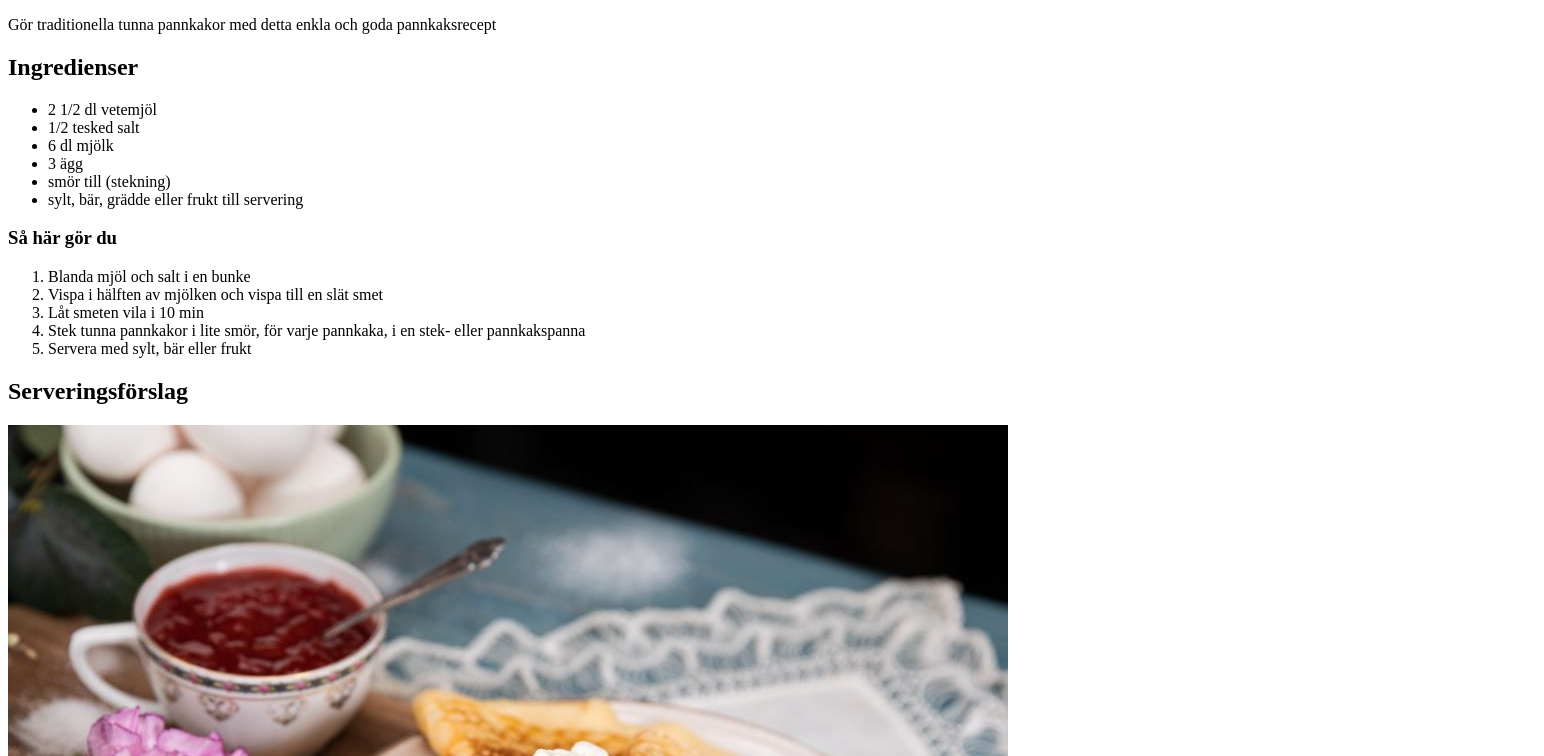
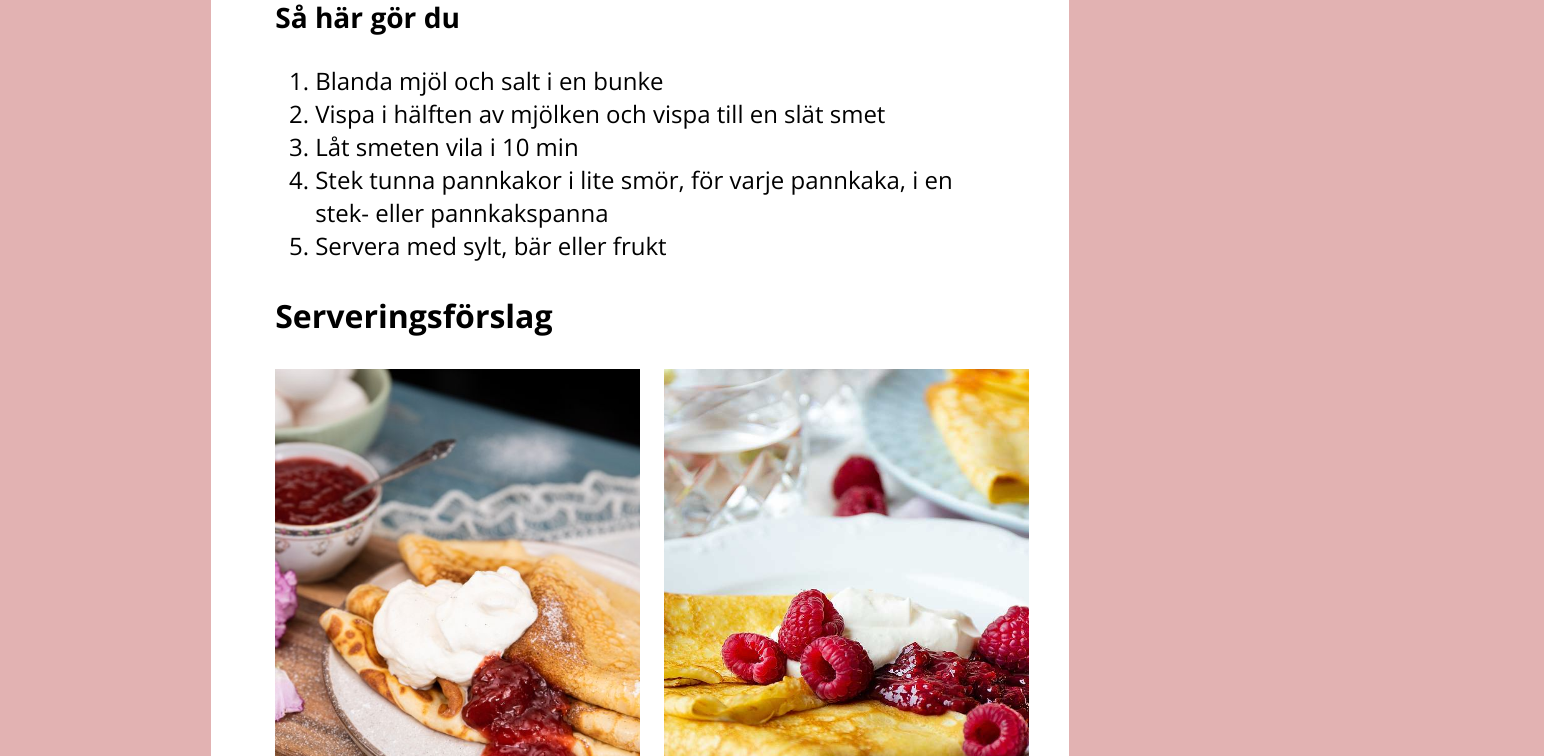
Before and after one commit to AnkanGranero/Recept, a plain HTML site: page index.html in a window 1280 px wide. Shown: the part 1100-1856 px from the top of the page, 1544 px wide, since content can reach past the window. Drawn offline with nearby package versions, Linux system fonts and the light colour scheme; a web font is replaced by a local one.

Commit message:
Add styling, imported font, some improvements in script

```diff
--- a/index.html
+++ b/index.html
@@ -5,17 +5,24 @@
     <meta charset="utf-8" />
     <meta name="viewport" content="width=device-width" />
     <title>Andreas recept</title>
+    <link href="styles/style.css" rel="stylesheet">
+    <link rel="preconnect" href="https://fonts.googleapis.com">
+    <link rel="preconnect" href="https://fonts.gstatic.com" crossorigin>
+    <link
+        href="https://fonts.googleapis.com/css2?family=Barlow+Condensed:ital,wght@0,100;0,200;0,300;0,400;0,500;0,600;0,700;0,800;0,900;1,100;1,200;1,300;1,400;1,500;1,600;1,700;1,800;1,900&family=Old+Standard+TT:ital,wght@0,400;0,700;1,400&family=Open+Sans:ital,wght@0,300..800;1,300..800&display=swap"
+        rel="stylesheet">
     <script src="scripts/script.js" defer></script>
 </head>
 
 <body>
+    <img id="hero-image" src="" alt="Bild på receptet">
+    <div class="wrapper">
         <header>
-        <img id="hero-image" src="" alt="Bild på receptet">
             <h1 id="recipe-title"></h1>
             <p id="recipe-lead"></p>
         </header>
         <section>
-        <h2>Ingredienser</h2>
+            <h2>Ingredienser (4 portioner)</h2>
             <ul id="ingredients">
             </ul>
         </section>
@@ -24,12 +31,13 @@
             <ol id="instructions">
             </ol>
         </section>
-    <div>
+        <section>
             <h2>Serveringsförslag</h2>
-        <div class="bottom-pictures">
-            <img id="serving-picture-left" src="" alt="Bild på serveringstips till receptet">
-            <img id="serving-picture-right" src="" alt="Bild på serveringstips till receptet">
+            <div id="serving-pictures">
+                <img class="serving-picture" src="" alt="Bild på serveringstips till receptet">
+                <img class="serving-picture" src="" alt="Bild på serveringstips till receptet">
             </div>
+        </section>
     </div>
 
 </body>
--- a/scripts/script.js
+++ b/scripts/script.js
@@ -20,7 +20,7 @@ const pancakeRecipe = {
         "Stek tunna pannkakor i lite smör, för varje pannkaka, i en stek- eller pannkakspanna",
         "Servera med sylt, bär eller frukt"
     ],
-    bottomPictures: [
+    servingPictures: [
         { src: "images/servering.jpeg", alt: "Pannkakor serverade med grädde och sylt" },
         { src: "images/servering2.jpg", alt: "Pannkakor serverade med grädde och hallon" },
     ]
@@ -53,10 +53,17 @@ pancakeRecipe.instructions.forEach(step => {
 }
 );
 
-const servingPictureLeft = document.getElementById("serving-picture-left");
-servingPictureLeft.src = pancakeRecipe.bottomPictures[0].src;
-servingPictureLeft.alt = pancakeRecipe.bottomPictures[0].alt;
+const servingPictures = document.getElementById("serving-pictures");
+const pictures = servingPictures.querySelectorAll(".serving-picture")
 
-const servingPictureRight = document.getElementById("serving-picture-right");
-servingPictureRight.src = pancakeRecipe.bottomPictures[1].src;
-servingPictureRight.alt = pancakeRecipe.bottomPictures[1].alt;
+pictures.forEach( (picture, index) => {
+    const data = pancakeRecipe.servingPictures[index];
+    if(data) {
+        picture.src = data.src;
+        picture.alt = data.alt
+    }
+    else {
+        picture.scr = "";
+        picture.alt = "Kunde inte hitta serveringsbild"
+    }
+})
--- /dev/null
+++ b/styles/style.css
@@ -0,0 +1,82 @@
+html {
+    background: #A100004D;
+
+}
+
+body {
+    width: 100%;
+    margin: 0 auto;
+    font-family: Open sans;
+    font-size: 1.5rem;
+
+    @media (min-width: 786px) {
+        width: 67%;
+        margin-bottom: 4rem;
+    }
+
+}
+
+.wrapper {
+    padding: 4rem 2rem;
+    background: white;
+
+    @media (min-width: 786px) {
+        padding: 4rem;
+    }
+}
+
+#hero-image {
+    width: 100%;
+    display: block;
+    height: 500px;
+    object-fit: cover;
+}
+
+#recipe-title {
+    color: #A10000;
+    font-size: 2.5rem;
+    margin-top: 0;
+    margin-bottom:2rem;
+
+}
+#recipe-lead {
+    padding: 1.5rem;
+    background: #EBEBEB;
+    ;
+}
+
+h2 {
+    font-size: 2rem;
+    margin: 2rem 0;
+}
+
+#serving-pictures {
+    display: flex;
+    flex-direction: column;
+
+    @media (min-width: 1024px) {
+        flex-direction: row;
+    }
+
+    .serving-picture {
+        object-fit: cover;
+        height: 467px;
+
+        @media (min-width: 1024px) {
+            width: 50%;
+
+            :last-of-type {
+                margin-left: 1.5rem;
+            }
+        }
+
+    }
+
+    .serving-picture:last-of-type {
+        margin-top: 1.5rem;
+        @media (min-width: 1024px) {
+            margin-left: 1.5rem;
+            margin-top:0;
+        }
+    }
+}
```
Lines whose indentation alone changed are shown as unchanged.
